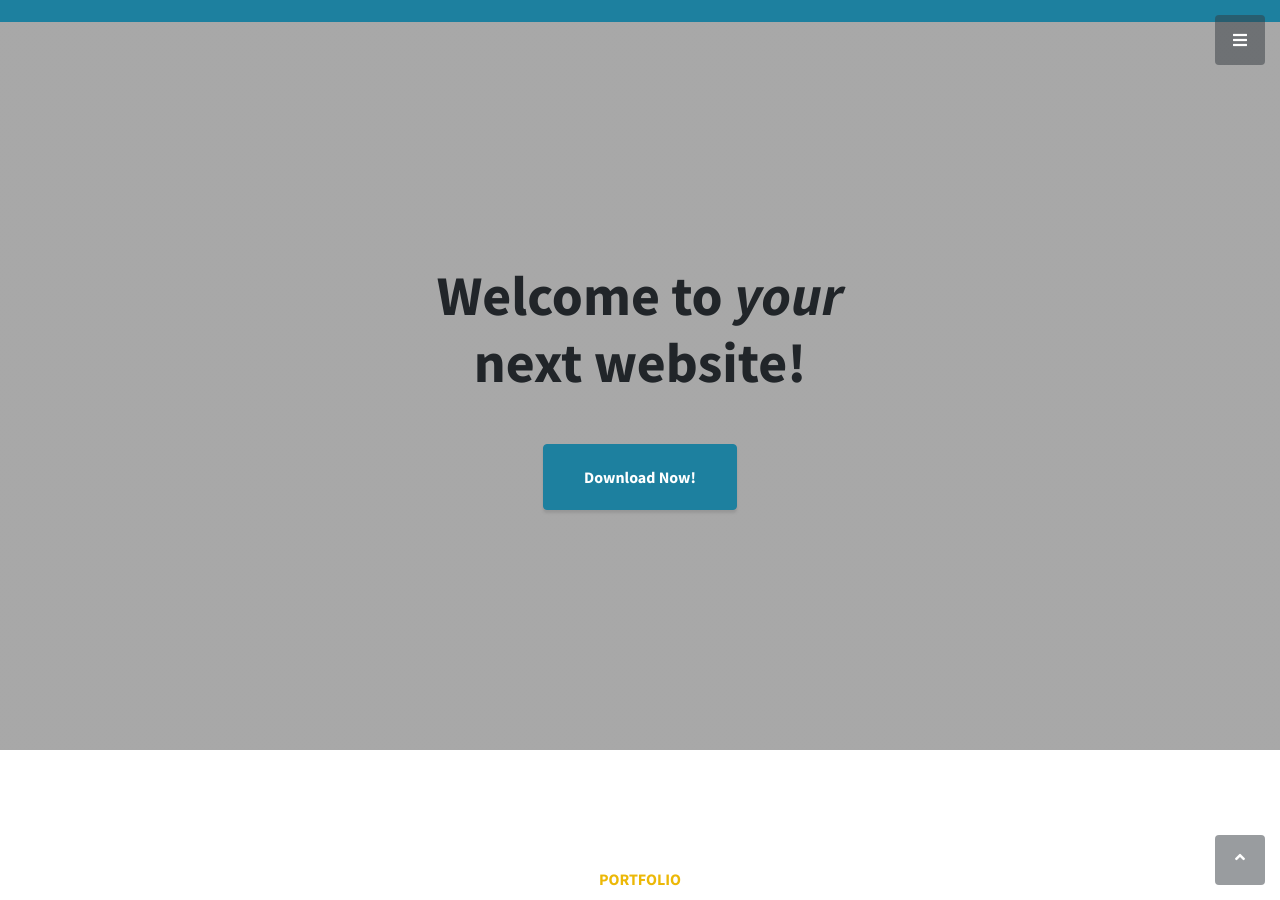
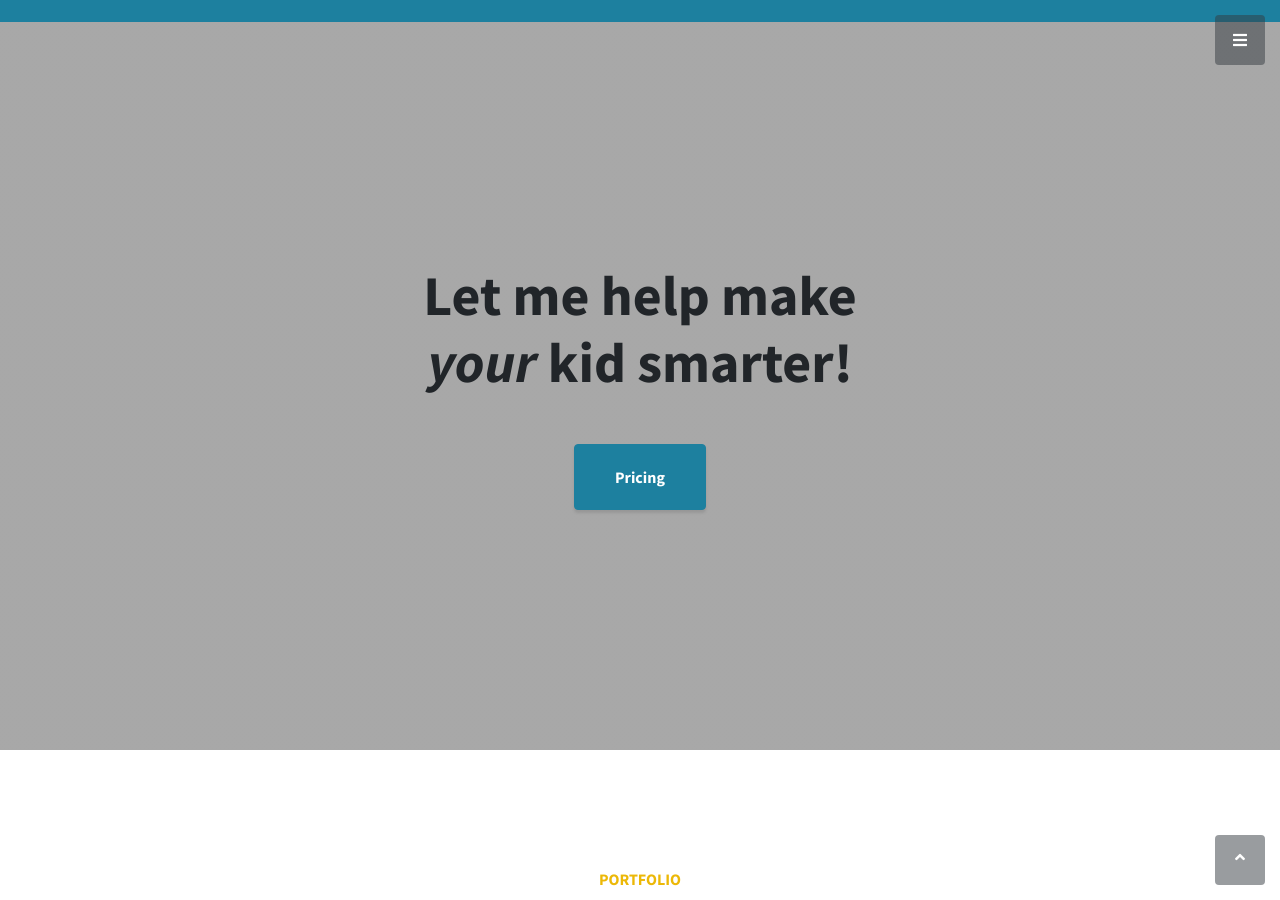
Before and after one commit to mortstar/mortstar.github.io, a Jekyll site: the page built from index.html, in a window 1280 px wide and 900 px high, scrolled down 2012 px. Built offline with Jekyll 4.4.1, drawn with Linux system fonts in a browser that asks for light colours.

Commit message:
Better call to action

```diff
--- a/index.html
+++ b/index.html
@@ -5,10 +5,10 @@ title: Dr Amy Webber - Physics Tutor in Oxfordshire
 <!-- Callout -->
 <section class="callout">
     <div class="container text-center">
-        <h2 class="mx-auto mb-5">Welcome to
+        <h2 class="mx-auto mb-5">Let me help make
           <em>your</em>
-          next website!</h2>
-        <a class="btn btn-primary btn-xl" href="https://startbootstrap.com/template-overviews/stylish-portfolio/">Download Now!</a>
+          kid smarter!</h2>
+        <a class="btn btn-primary btn-xl" href="https://startbootstrap.com/template-overviews/stylish-portfolio/">Pricing</a>
     </div>
 </section>
 <!-- Portfolio -->
```
